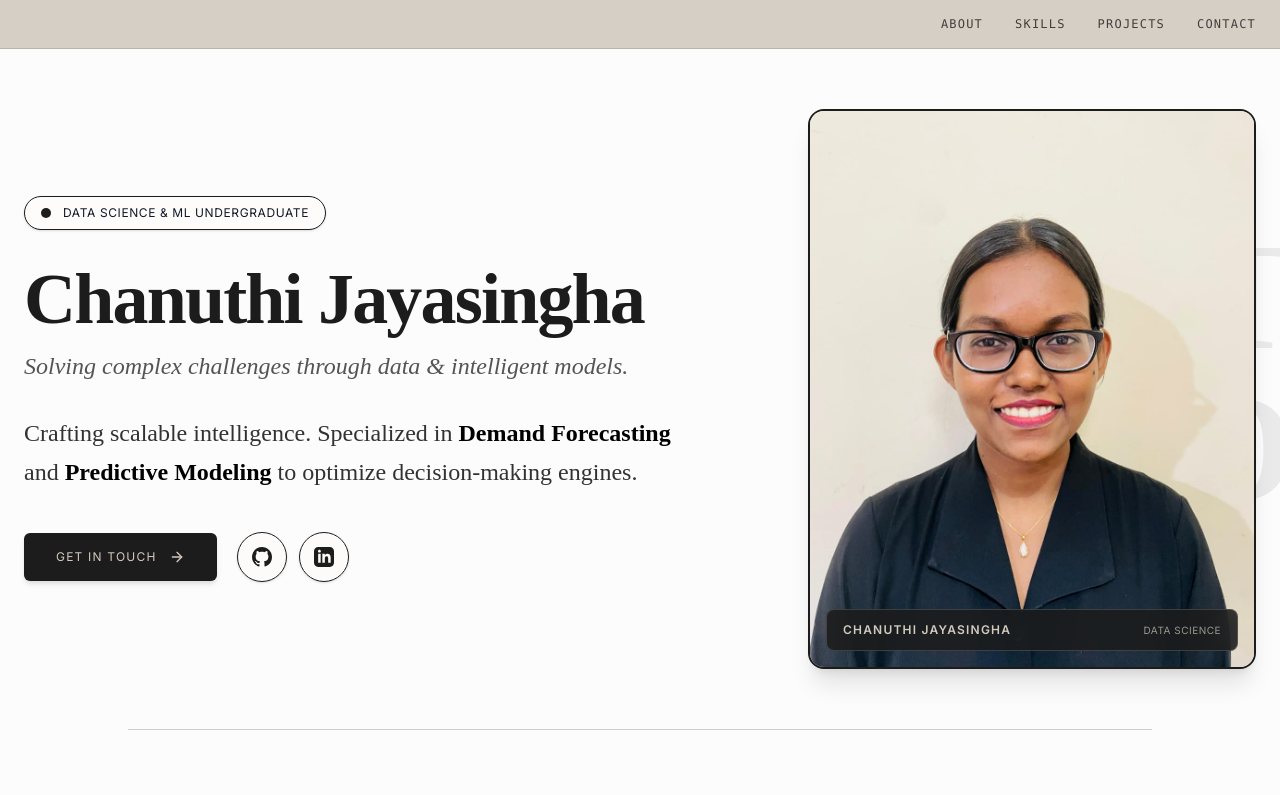
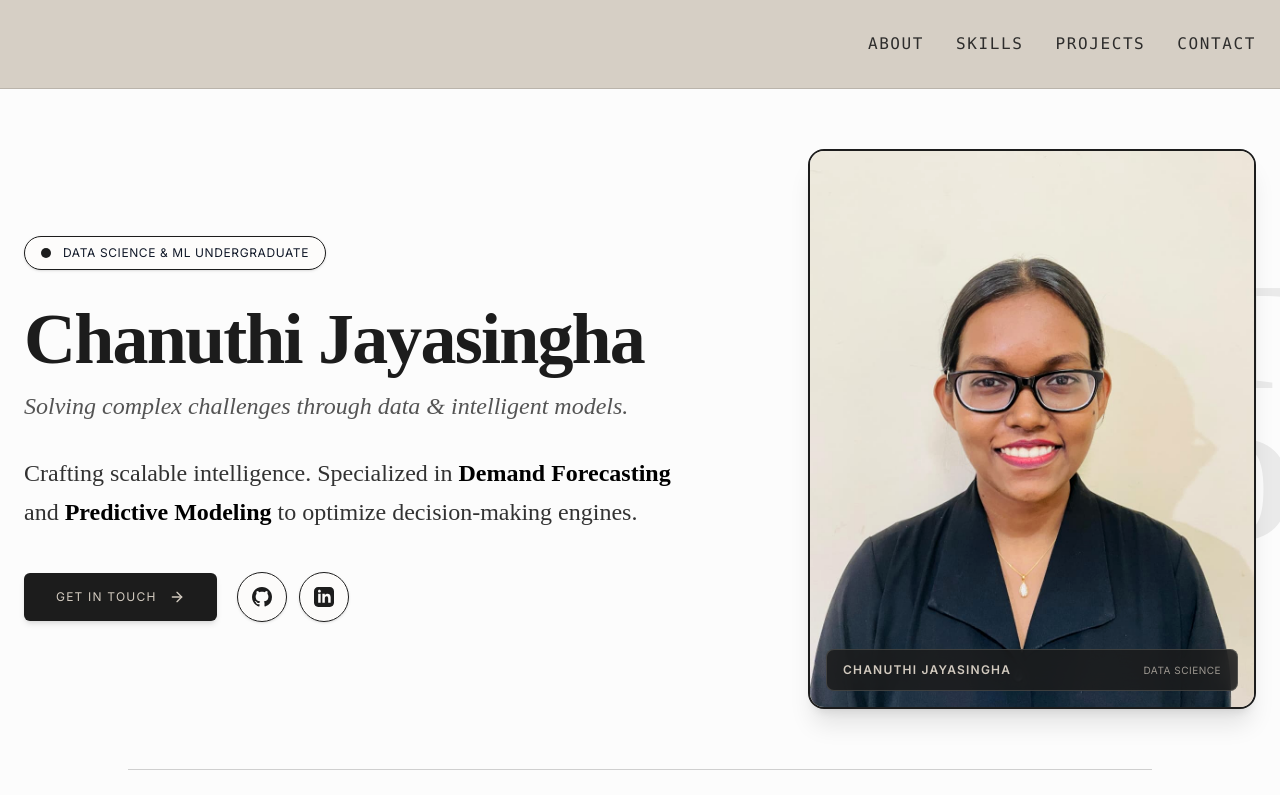
Before and after one commit to ChanuthiJayasingha/Portfolio-Chanuthi_Jayasingha, a React app in the folder portfolio/: page / in a window 1280 px wide. Shown: the top 795 px of the page. Built offline with nearby package versions, Linux system fonts and the light colour scheme; the HTML template or start-up script is replaced by a standard one.

Commit message:
Updated Navbar

```diff
--- a/portfolio/src/components/Navbar.jsx
+++ b/portfolio/src/components/Navbar.jsx
@@ -17,13 +17,13 @@ export default function Navbar() {
 
   return (
     <header className="sticky top-0 z-50 bg-studio-bg/90 backdrop-blur-md border-b border-matte-black/15">
-      <nav className="max-w-7xl mx-auto px-6 py-4 flex justify-between items-center">
+      <nav className="max-w-7xl mx-auto px-6 py-8 flex justify-between items-center">
         <a href="#" className="font-serif text-3xl font-bold tracking-tight text-matte-black hover:opacity-100 transition-opacity">
-          <span className="font-serif text-3xl font-bold tracking-tight text-matte-black hover:opacity-100 transition-opacity"></span>
+          <span className="font-serif text-4xl font-bold tracking-tight text-matte-black hover:opacity-100 transition-opacity"></span>
 
         </a>
 
-        <div className="hidden md:flex items-center space-x-8 text-xs font-mono tracking-widest uppercase text-matte-black/80">
+        <div className="hidden md:flex items-center space-x-8 text-s font-mono tracking-widest uppercase text-matte-black/90">
           {navLinks.map((link) => (
             <a key={link.name} href={link.href} className="hover:text-black transition-colors">
               {link.name}
```
